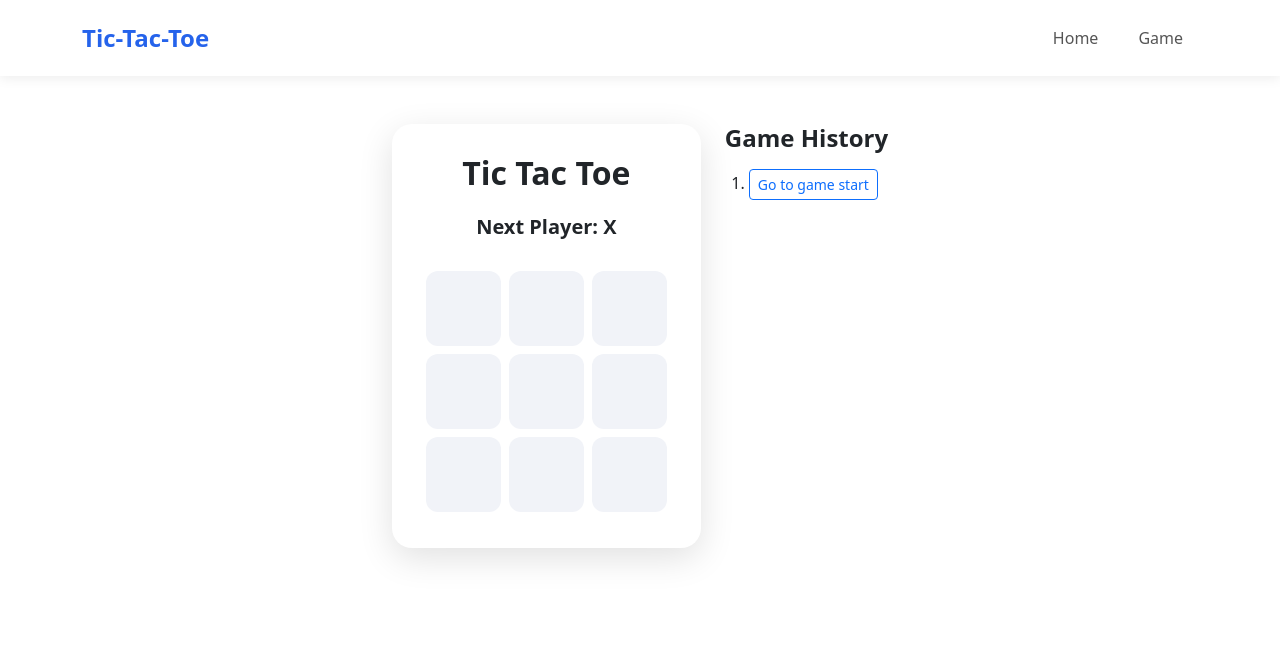
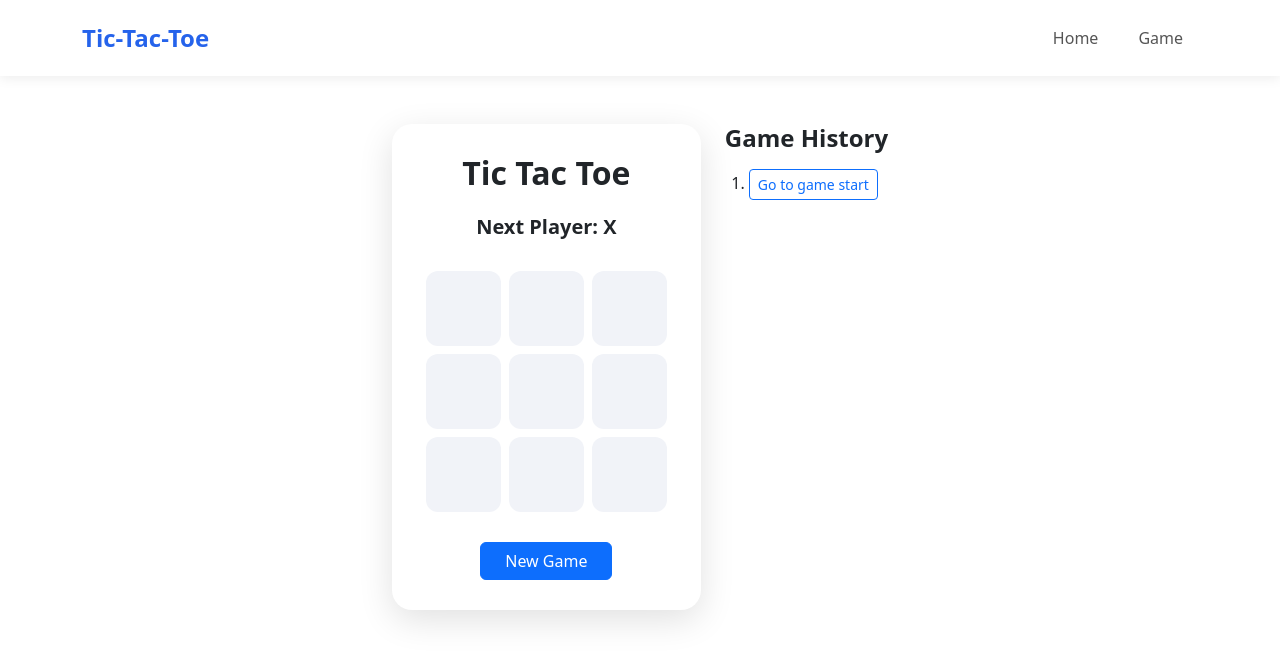
Before and after one commit to MuhammadHuzaifa21/Tic-Tac-Toe, a React app: page /game in a window 1280 px wide. Shown: the top 662 px of the page. Built offline with nearby package versions, Linux system fonts and the light colour scheme; the HTML template or start-up script is replaced by a standard one.

Commit message:
Added: Draw and new game feature

```diff
--- a/src/Components/Board.jsx
+++ b/src/Components/Board.jsx
@@ -12,7 +12,7 @@ function Square({ value, onSquareClick }) {
     )
 }
 
-export default function Board({ xIsNext, squares, onPlay }) {
+export default function Board({ xIsNext, squares, onPlay, onReset }) {
 
     function handleClick(i) {
         if(squares[i] || calculateWinner(squares)) {
@@ -30,9 +30,13 @@ export default function Board({ xIsNext, squares, onPlay }) {
     }
 
     const winner = calculateWinner(squares);
+    const isDraw = !winner && squares.every(square => square !== null);
+
     let status;
     if (winner) {
         status = "Winner: " + winner;
+    } else if (isDraw) {
+        status = "It's a Draw!";
     } else {
         status = "Next Player: " + (xIsNext ? "X" : "O");
     }
@@ -40,12 +44,14 @@ export default function Board({ xIsNext, squares, onPlay }) {
   return (
     <>
     <div className="game-container">
-
         <div className="game-card">
-
             <h1>Tic Tac Toe</h1>
 
-            <div className="status">
+            <div className={`status ${
+                winner ? "text-succes" :
+                isDraw ? "text-warning" :
+                "text-dark"
+            }`}>
                 {status}
             </div>
 
@@ -69,8 +75,15 @@ export default function Board({ xIsNext, squares, onPlay }) {
                 </div>
             </div>
 
+            <div className="d-flex justify-content-center mt-4">
+                <button
+                    className="btn btn-primary px-4"
+                    onClick={onReset}
+                >
+                    New Game
+                </button>
+            </div>
         </div>
-
     </div>
     </>
   )
--- a/src/Pages/Game.jsx
+++ b/src/Pages/Game.jsx
@@ -24,6 +24,11 @@ function Game() {
         setCurrentMove(nextMove)
     }
 
+    function resetGame() {
+        setHistory([Array(9).fill(null)]);
+        setCurrentMove(0);
+    }
+
     const moves = history.map((squares, move) => {
 
         let description
@@ -48,40 +53,32 @@ function Game() {
 
     return (
         <div className="container py-5">
-
             <div className="row justify-content-center align-items-start g-4">
 
                 {/* Game Board */}
                 <div className="col-md-auto">
-
                     <Board
                         xIsNext={xIsNext}
                         squares={currentSquares}
                         onPlay={handlePlay}
+                        onReset={resetGame}
                     />
-
                 </div>
 
 
                 {/* Game History */}
                 <div className="col-md-auto">
-
                     <div className="game-info">
-
                         <h4 className="fw-bold mb-3">
                             Game History
                         </h4>
-
                         <ol className="ps-4">
                             {moves}
                         </ol>
-
                     </div>
-
                 </div>
 
             </div>
-
         </div>
     )
 }
```
